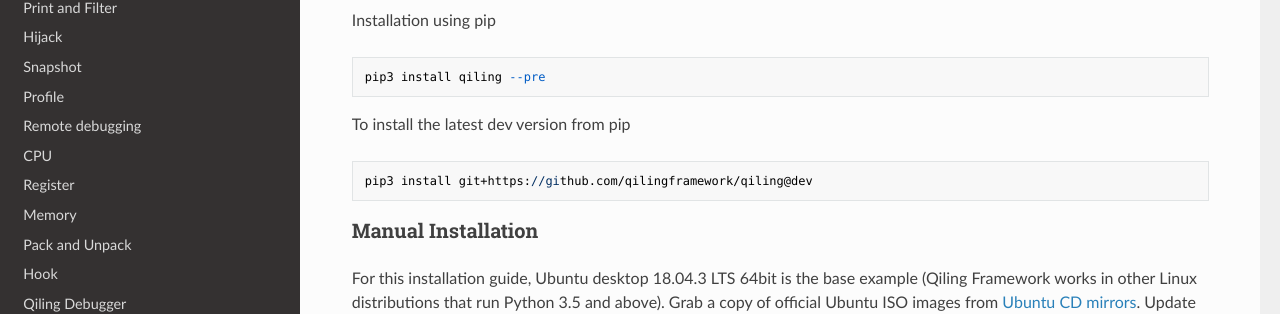
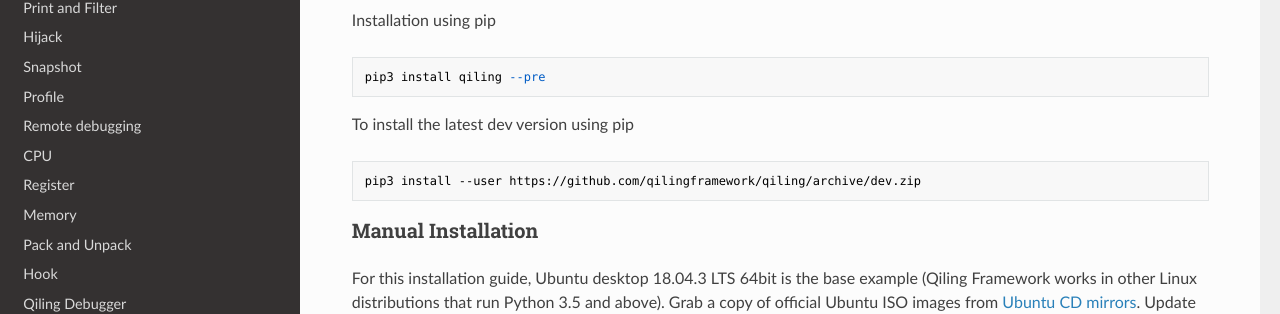
Before and after one commit to qilingframework/rtfd.io, an MkDocs documentation site: the page built from docs/install.md, in a window 1280 px wide and 900 px high. Shown: the part 262-576 px from the top of the window. Built offline with MkDocs 1.6.1, drawn with Linux system fonts in a browser that asks for light colours; nearby versions of some CDN libraries.

Commit message:
Update install.md

````diff
--- a/docs/install.md
+++ b/docs/install.md
@@ -12,9 +12,9 @@ Installation using pip
 ```
 pip3 install qiling --pre
 ```
-To install the latest dev version from pip
+To install the latest dev version using pip
 ```
-pip3 install git+https://github.com/qilingframework/qiling@dev
+pip3 install --user https://github.com/qilingframework/qiling/archive/dev.zip
 ```
 
 ### Manual Installation
````
